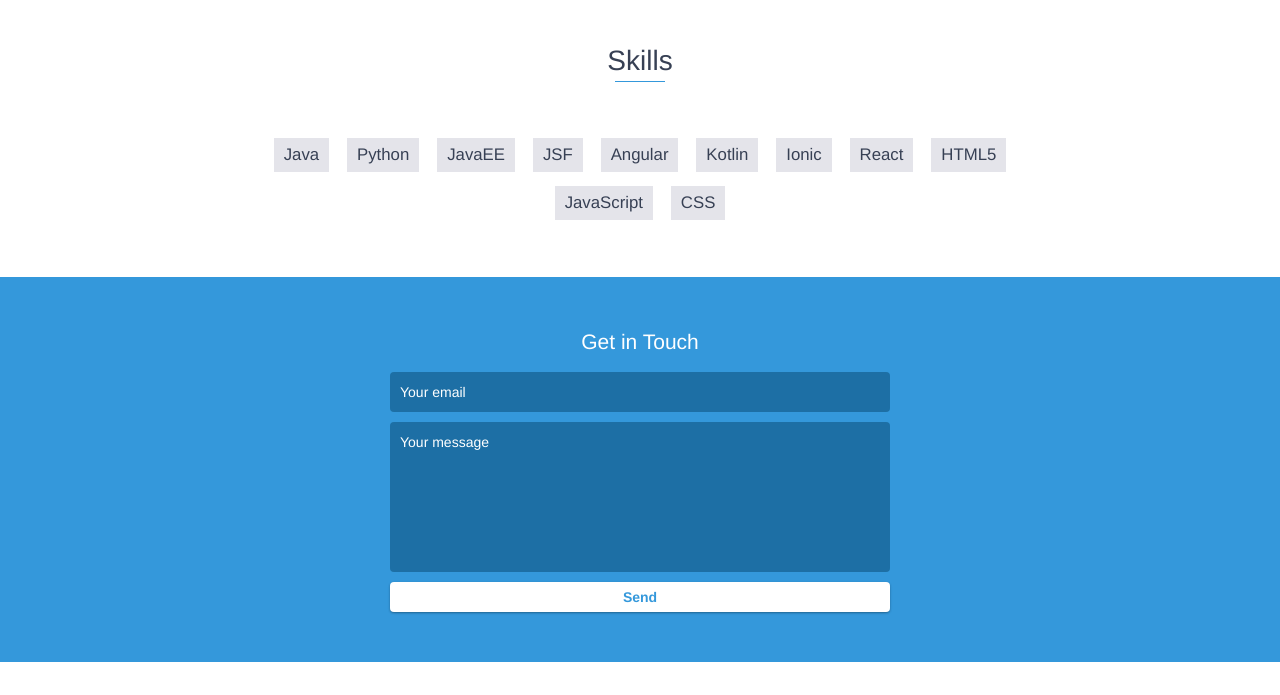
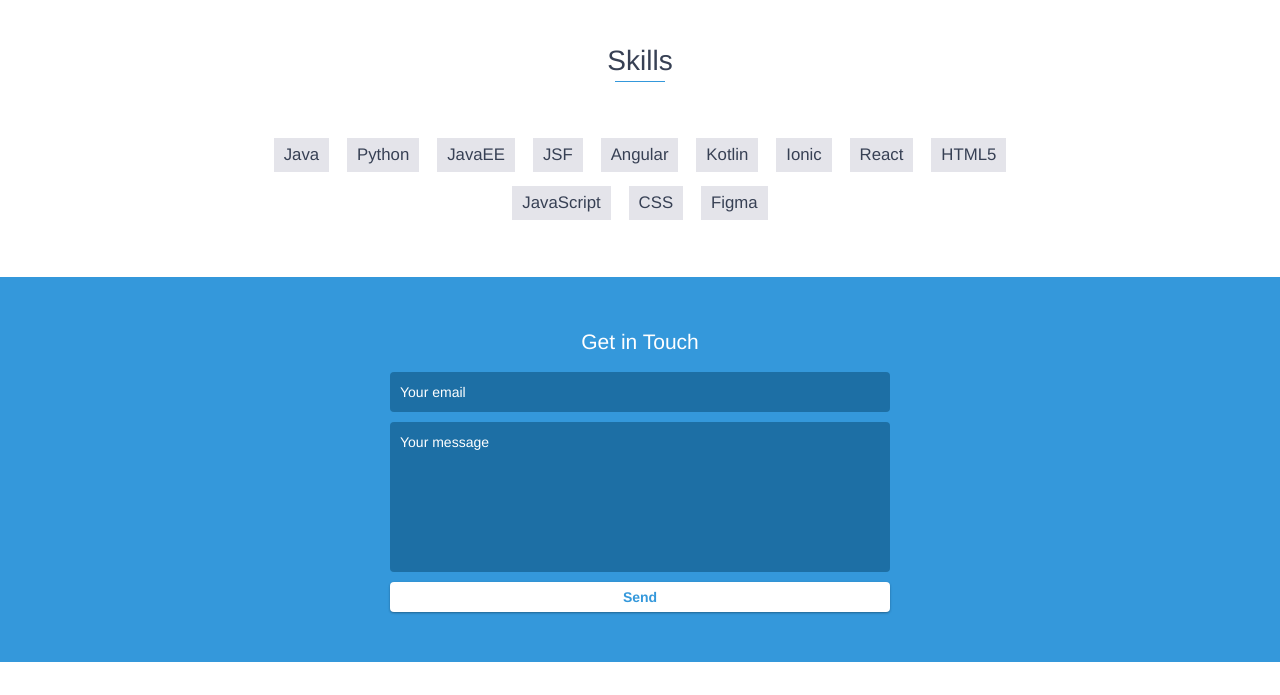
Before and after one commit to Deshun99/deshun99.github.io, a website: page index.html in a window 1280 px wide. Shown: the part 3897-4592 px from the top of the page. Drawn offline with nearby package versions, Linux system fonts and the light colour scheme.

Commit message:
Update index.html

```diff
--- a/index.html
+++ b/index.html
@@ -223,6 +223,7 @@
             <li>HTML5</li>
             <li>JavaScript</li>
             <li>CSS</li>
+            <li>Figma</li>
         </ul>
     </div>
     <!-- End #skills -->
```
